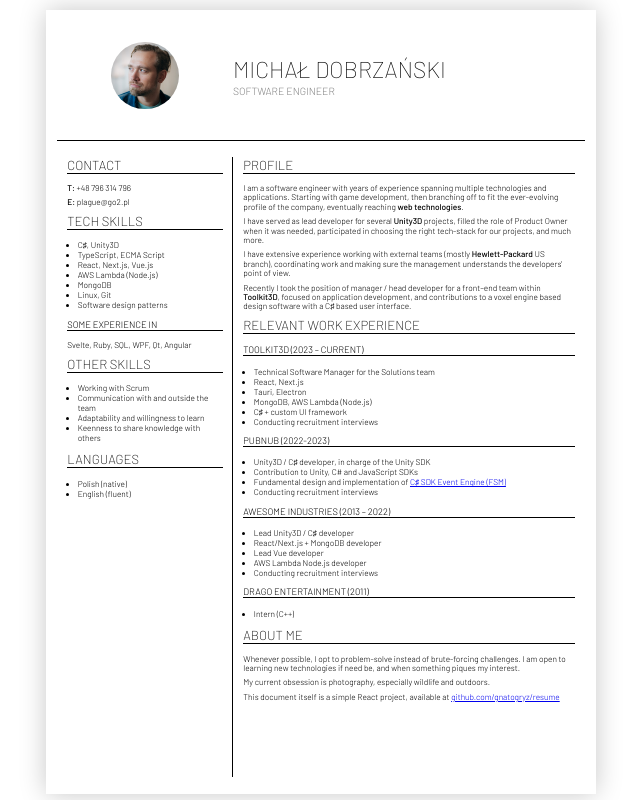
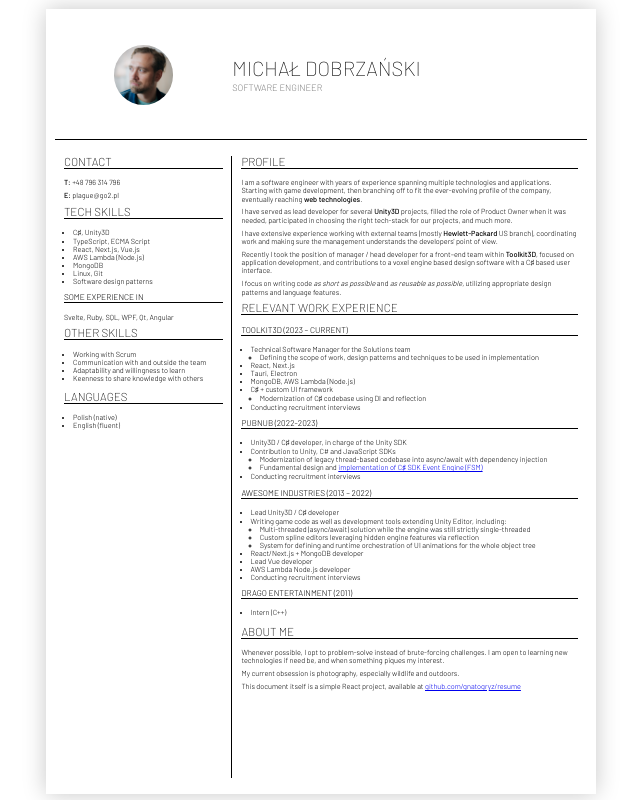
Before and after one commit to gnatogryz/resume, a React (Create React App) app: page / in a window 1280 px wide. Shown: the whole page, without its empty margins (319-959 px from the left). Built offline with nearby package versions, Linux system fonts and the light colour scheme.

Commit message:
fix: formatting and clarifications

```diff
--- a/public/main.md
+++ b/public/main.md
@@ -11,24 +11,33 @@ coordinating work and making sure the management understands the developers' poi
 Recently I took the position of manager / head developer for a front–end team within **Toolkit3D**, focused on application development, and contributions to
 a voxel engine based design software with a C♯ based user interface.
 
+I focus on writing code _as short as possible_ and _as reusable as possible_, utilizing appropriate design patterns and language features.
+
 # Relevant Work Experience
 
 ### Toolkit3D (2023 – current)
 - Technical Software Manager for the Solutions team
+    - Defining the scope of work, design patterns and techniques to be used in implementation
 - React, Next.js
 - Tauri, Electron
 - MongoDB, AWS Lambda (Node.js)
 - C♯ + custom UI framework
+    - Modernization of C♯ codebase using DI and reflection
 - Conducting recruitment interviews
 
 ### PubNub (2022-2023)
 - Unity3D / C♯ developer, in charge of the Unity SDK
 - Contribution to Unity, C# and JavaScript SDKs
-- Fundamental design and implementation of [C♯ SDK Event Engine (FSM)](https://github.com/pubnub/c-sharp/pull/170/files)
+    - Modernization of legacy thread-based codebase into async/await with dependency injection
+    - Fundamental design and [implementation of C♯ SDK Event Engine (FSM)](https://github.com/pubnub/c-sharp/pull/170/files)
 - Conducting recruitment interviews
 
 ### Awesome Industries (2013 – 2022)
 - Lead Unity3D / C♯ developer
+- Writing game code as well as development tools extending Unity Editor, including:
+    - Multi-threaded (async/await) solution while the engine was still strictly single-threaded
+    - Custom spline editors leveraging hidden engine features via reflection
+    - System for defining and runtime orchestration of UI animations for the whole object tree
 - React/Next.js + MongoDB developer
 - Lead Vue developer
 - AWS Lambda Node.js developer
--- a/src/index.scss
+++ b/src/index.scss
@@ -1,7 +1,7 @@
 @import url('https://fonts.googleapis.com/css2?family=Barlow:wght@100;200;300;400;500;800&display=swap');
 
 :root {
-	font-size: 1.3vh;
+	font-size: 1.15vh;
 }
 
 body {
```
